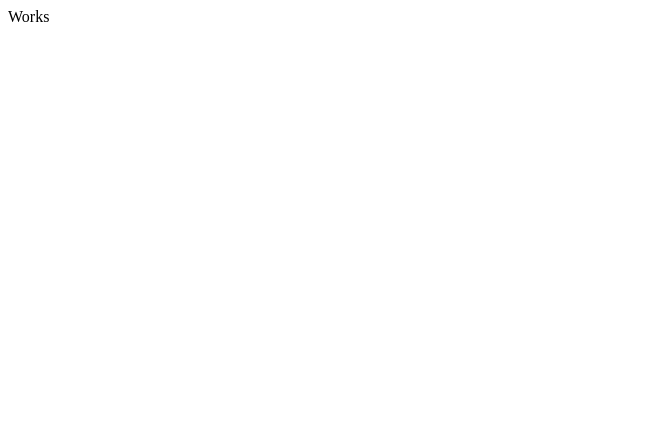
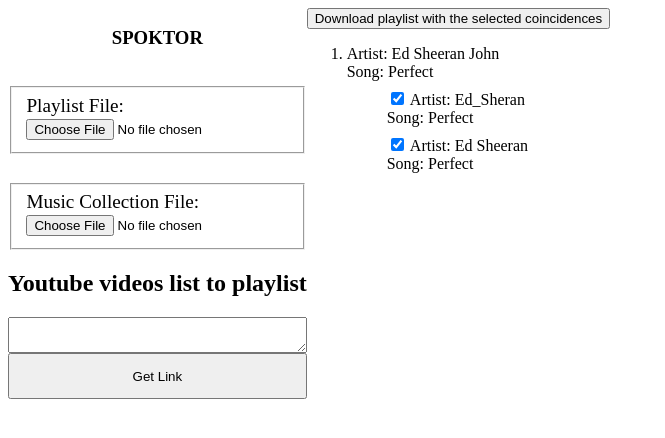
Before and after one commit to ferllop/spoktor, a website: page src/delivery/server-side/public/index.html in a window 1280 px wide. Shown: the whole page, without its empty margins (0-665 px from the left). Drawn offline with Linux system fonts and the light colour scheme.

Commit message:
Put flat html

```diff
--- a/src/delivery/server-side/public/index.html
+++ b/src/delivery/server-side/public/index.html
@@ -5,10 +5,56 @@
     <meta name="viewport"
           content="width=device-width, user-scalable=no, initial-scale=1.0, maximum-scale=1.0, minimum-scale=1.0">
     <meta http-equiv="X-UA-Compatible" content="ie=edge">
+    <link rel="stylesheet" href="./styles.css">
     <script src="./htmx.min.js"></script>
     <title>Spoktor</title>
 </head>
 <body>
-Works
+
+<aside>
+    <section class="spoktor-form">
+        <h1>SPOKTOR</h1>
+        <form action="">
+            <fieldset>
+                <label for="needles">Playlist File:</label>
+                <input type="file" id="needles">
+            </fieldset>
+
+            <fieldset>
+                <label for="haystack">Music Collection File:</label>
+                <input type="file" id="haystack">
+            </fieldset>
+        </form>
+    </section>
+    <section class="yt-form">
+        <h2>Youtube videos list to playlist</h2>
+        <form class="youtube-playlist" action="">
+            <textarea></textarea>
+            <input type="submit" value="Get Link">
+            <section></section>
+        </form>
+    </section>
+</aside>
+
+<section>
+<button id="download">Download playlist with the selected coincidences</button>
+<ol class="result">
+    <li>
+        Artist: Ed Sheeran John<br>Song: Perfect
+        <ul>
+            <li>
+                <label><input type="checkbox" data-playlist-position="4" data-coincidences-position="0" id="4-0"
+                              checked="">
+                    Artist: Ed_Sheran<br>Song: Perfect
+                </label></li>
+            <li>
+                <label><input type="checkbox" data-playlist-position="4" data-coincidences-position="1" id="4-1"
+                              checked="">
+                    Artist: Ed Sheeran<br>Song: Perfect
+                </label></li>
+        </ul>
+    </li>
+</ol>
+</section>
 </body>
 </html>
--- /dev/null
+++ b/src/delivery/server-side/public/styles.css
@@ -0,0 +1,44 @@
+body {
+    display: flex;
+}
+
+h1 {
+    text-align: center;
+    padding-bottom: 1em;
+}
+
+.spoktor-form label {
+    display: block;
+}
+
+.spoktor-form form {
+    font-size: 1.2rem;
+    display: flex;
+    flex-direction: column;
+}
+
+.spoktor-form fieldset:not(:last-child) {
+    margin-bottom: 1.5em;
+}
+
+.yt-form form {
+    font-size: 1.2rem;
+    display: flex;
+    flex-direction: column;
+}
+
+.yt-form input[type="submit"] {
+    padding: 1em;
+}
+
+.result ul {
+    list-style-type: none;
+}
+
+.result ul li {
+    margin-top: .5em;
+}
+
+.result ol li:not(:last-child) {
+    margin-bottom: 1em;
+}
```
